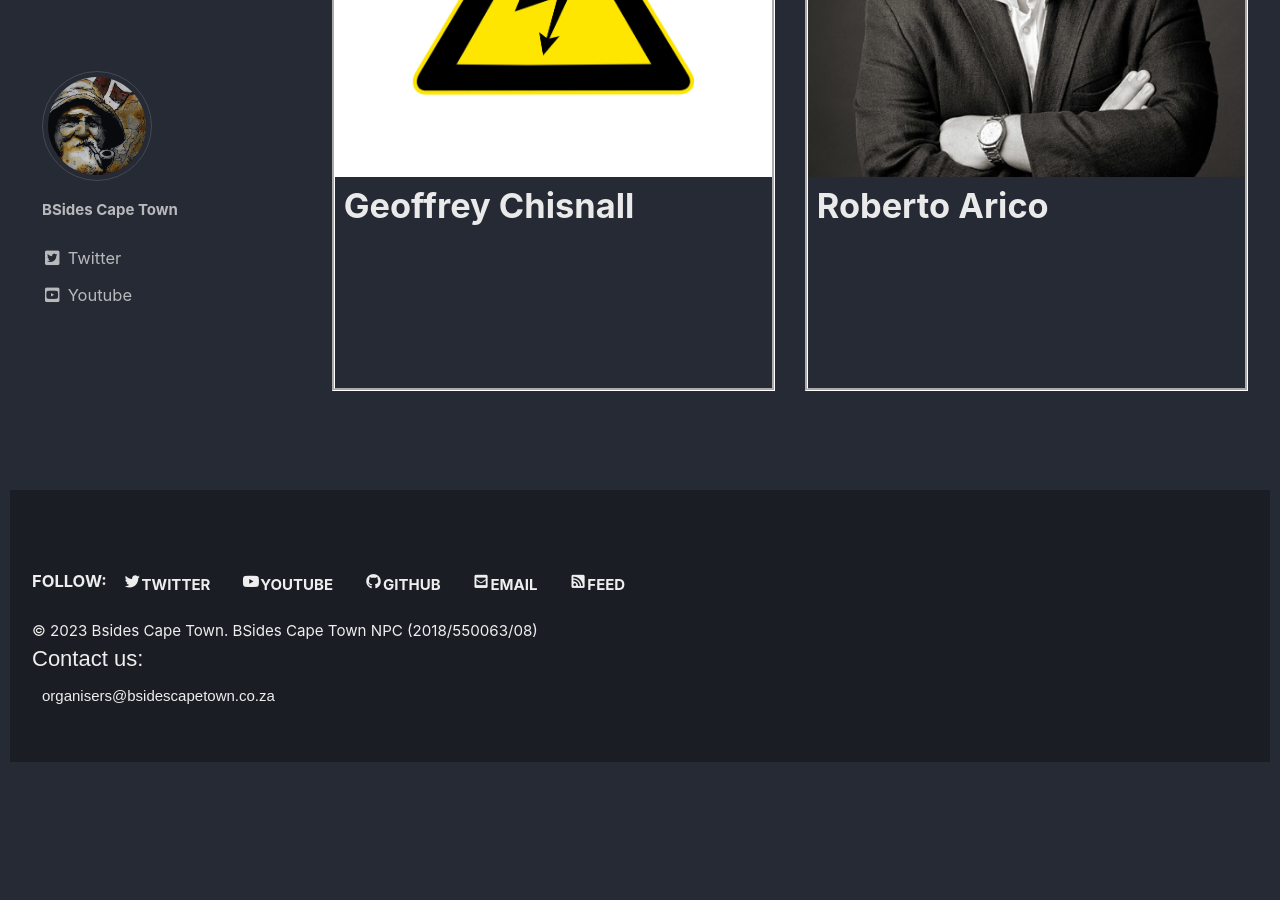
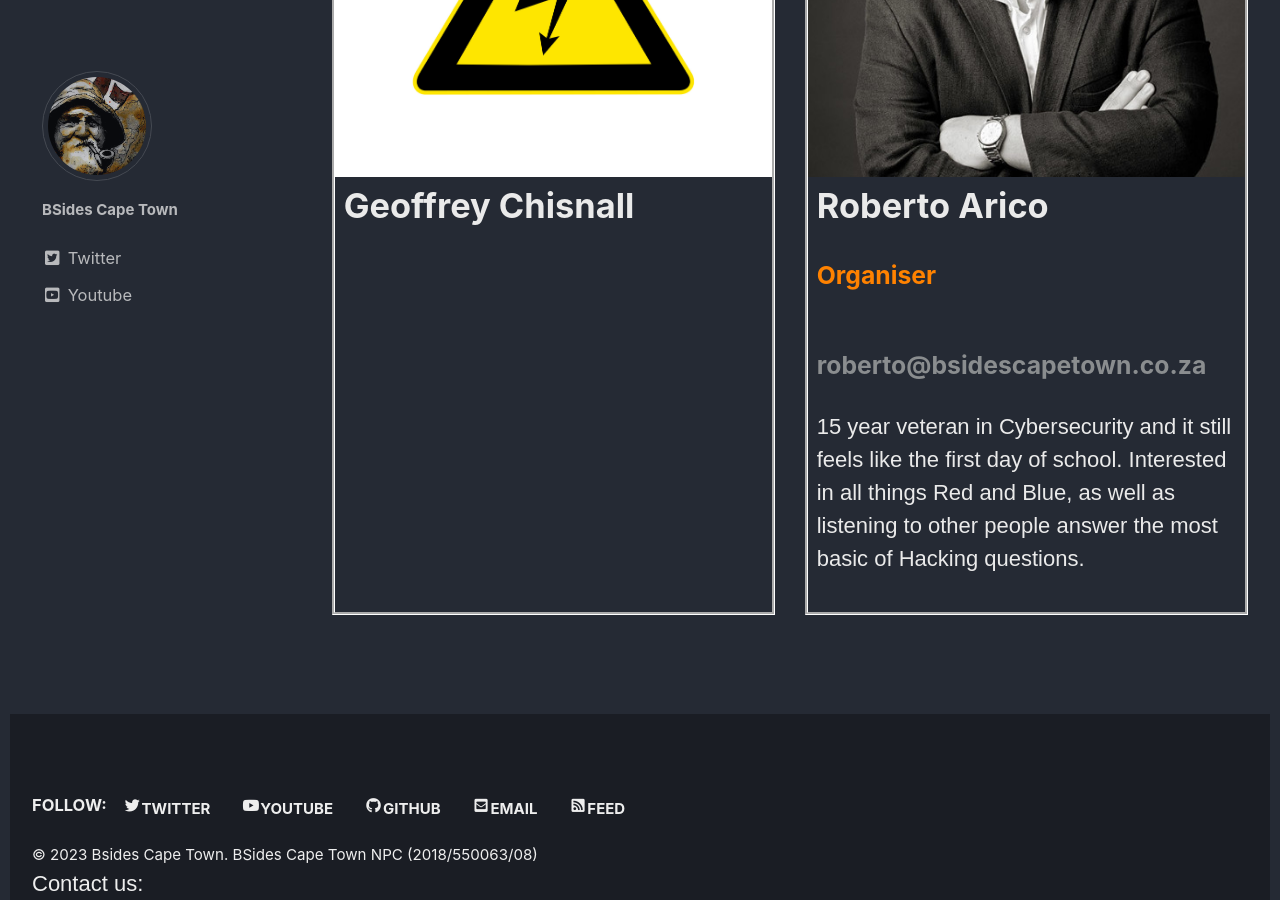
Before and after one commit to bsidescapetown/bsidescapetown.github.io, a Jekyll site: the page built from _pages/staff.md, in a window 1280 px wide and 900 px high, scrolled down 3512 px. Built offline with Jekyll 4.4.1, drawn with Linux system fonts in a browser that asks for light colours; cached includes are drawn as plain includes; comment, search, counter and statistics services are not loaded; before the commit the page ends 4284 px from its top, so only the background shows below that.

Commit message:
Added Charles photo

```diff
--- a/_pages/staff.md
+++ b/_pages/staff.md
@@ -32,7 +32,7 @@
 title="Director & Organiser"
 email="christo@bsidescapetown.co.za"
 %}
-{% include team_card.html name="Charles Wroth" imgsrc="/assets/images/authors/High_voltage_warning.jpg"
+{% include team_card.html name="Charles Wroth" imgsrc="/assets/images/organisers/charles_wroth.jpg"
 biography="Specialist Cybersec Recruiter with Redherd.io. Community supporter and have been with BSides Cape Town since 2017, Chairperson 2023. Volt BSides ORL, Founder/Root Hack South. Career Coach, bad thought leader, father, husband, veteran."
 nickname="AngusRed"
 title="Director & chair"
@@ -56,6 +56,12 @@
 {% include team_card.html name="Mike Davis" imgsrc="/assets/images/authors/High_voltage_warning.jpg" %}
 {% include team_card.html name="Nuno Almeida" imgsrc="/assets/images/authors/High_voltage_warning.jpg" %}
 {% include team_card.html name="Geoffrey Chisnall" imgsrc="/assets/images/authors/High_voltage_warning.jpg" %}
-{% include team_card.html name="Roberto Arico" imgsrc="/assets/images/organisers/roberto.jpg" %}
+{% include team_card.html
+name="Roberto Arico"
+title="Organiser"
+imgsrc="/assets/images/organisers/roberto.jpg"
+biography="15 year veteran in Cybersecurity and it still feels like the first day of school. Interested in all things Red and Blue, as well as listening to other people answer the most basic of Hacking questions."
+email="roberto@bsidescapetown.co.za"
+%}
 
 </div>
```
Also changed, not shown: assets/images/organisers/charles_wroth.jpg (added).
